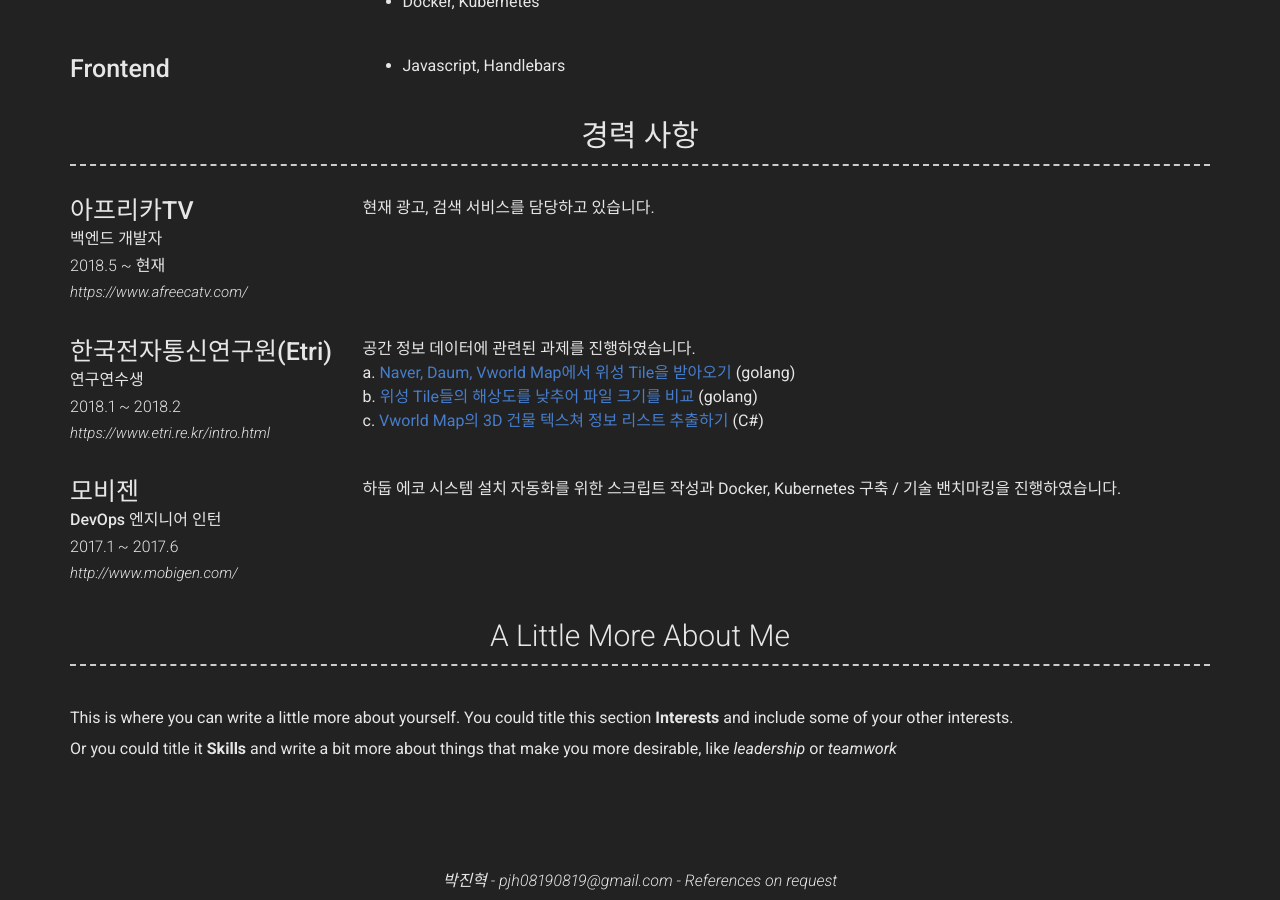
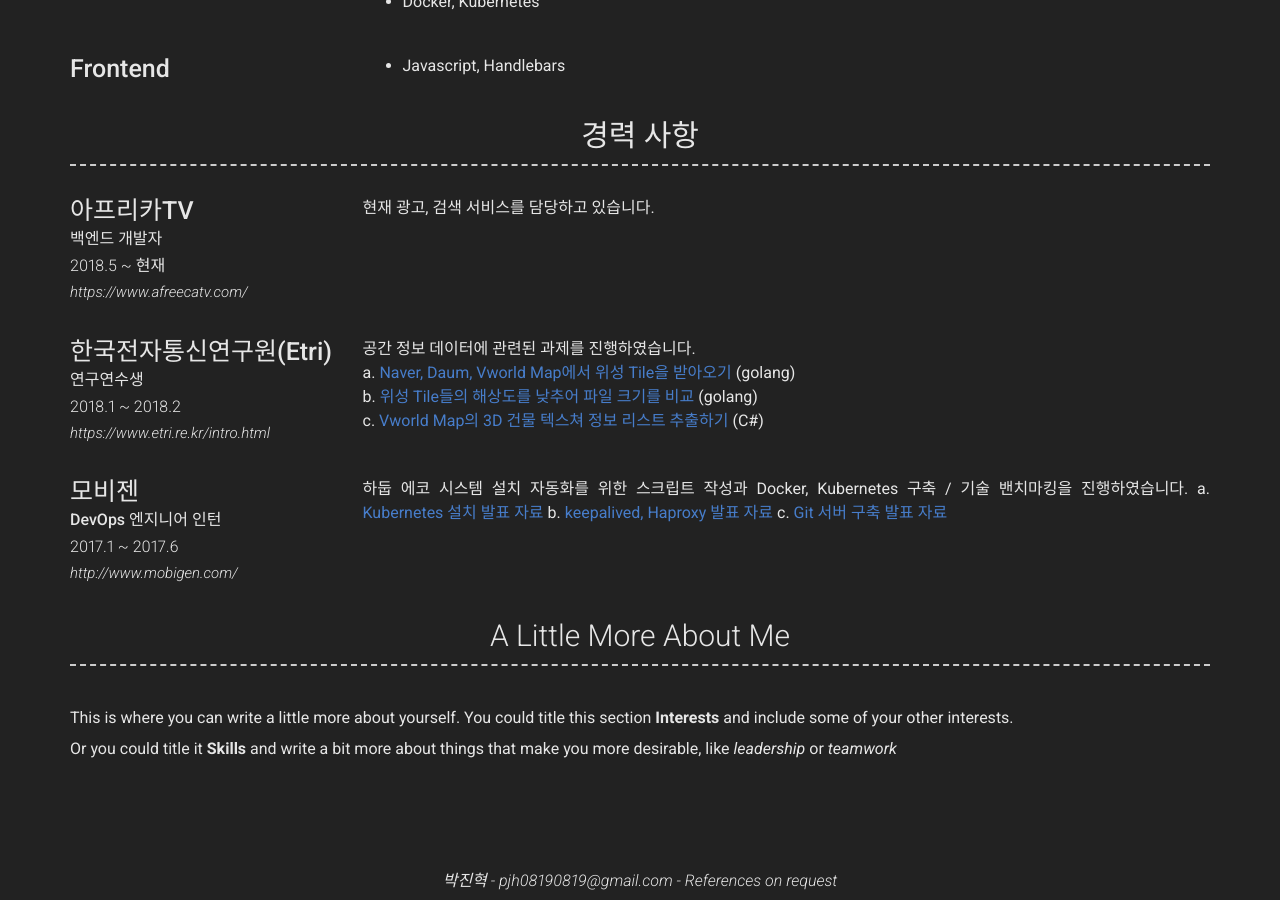
Before and after one commit to JinHyukParkk/JinHyukParkk.github.io, a Jekyll site: the page built from index.md, in a window 1280 px wide and 900 px high, scrolled down 1630 px. Built offline with Jekyll 4.4.1, drawn with Linux system fonts in a browser that asks for light colours; nearby versions of some CDN libraries.

Commit message:
update resume

```diff
--- a/_config.yml
+++ b/_config.yml
@@ -148,6 +148,10 @@ content:
         description: | # this will include new lines to allow paragraphs
           하둡 에코 시스템 설치 자동화를 위한 스크립트 작성과
           Docker, Kubernetes 구축 / 기술 밴치마킹을 진행하였습니다.
+          a. <a href="https://www.slideshare.net/ssuser4921ff/kubernetes-79834978">Kubernetes 설치 발표 자료</a>
+          b. <a href="https://www.slideshare.net/ssuser4921ff/keepalived-haproxy">keepalived, Haproxy 발표 자료</a>
+          c. <a href="https://www.slideshare.net/ssuser4921ff/git-server-git-olitegitweb-79832661">Git 서버 구축 발표 자료</a>
+
 
 
   - title: A Little More About Me
```
